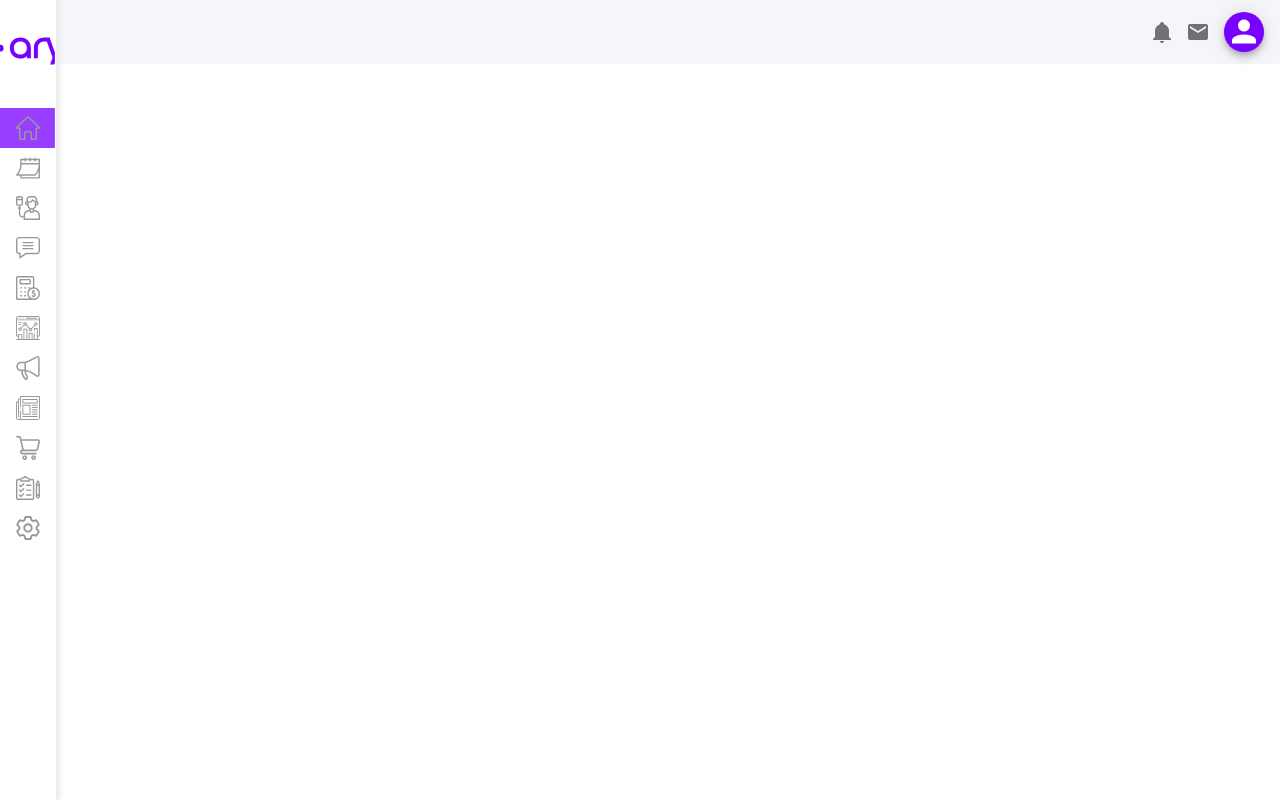
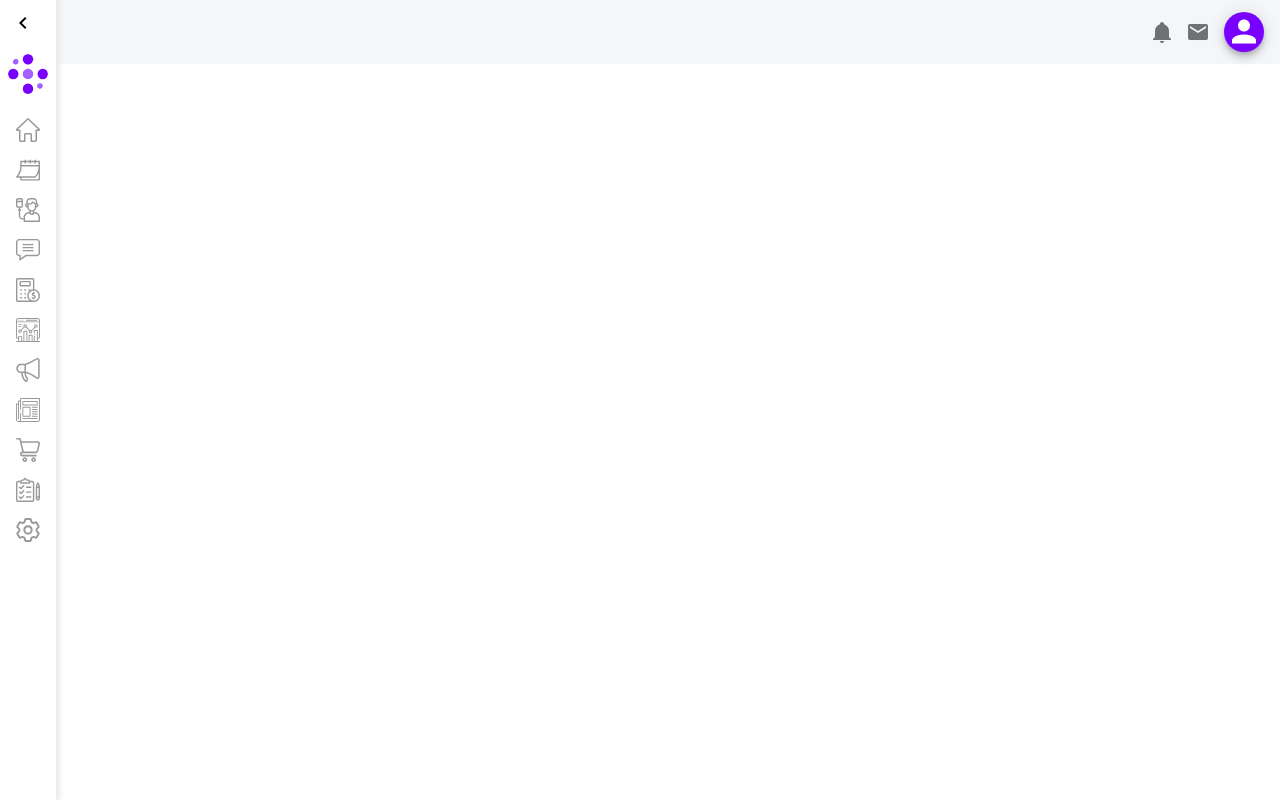
Before and after one commit to AlexGR09/Aryy_Front_medico, a Vue app: page / in a window 1280 px wide. Built offline with nearby package versions, Linux system fonts and the light colour scheme.

Commit message:
Luis Reyes
Actualización SideBar

```diff
--- a/src/components/SideBar.vue
+++ b/src/components/SideBar.vue
@@ -1,13 +1,24 @@
 <template>
-        <v-navigation-drawer permanent app dark color="#fff" :mini-variant.sync="mini">
-            <div class="logotipo">
-                <v-img :src="require('@/assets/logos/ICONS_SPA_ISOLOGO.svg')" max-width="100"></v-img>
+    <v-navigation-drawer app color="#ffffff" dark v-model="drawer" :mini-variant.sync="mini" permanent>
+        <div class="btn-icon">
+            <v-btn icon @click.stop="mini = !mini">
+                <v-icon color="#000">mdi-chevron-left</v-icon>
+            </v-btn>
         </div>
+        <v-list-item class="px-2">
+            <v-list-item-avatar>
+                <v-img :src="require('@/assets/logos/ICONS_SPA_ISOTIPO.svg')" max-width="100"></v-img>
+            </v-list-item-avatar>
+            <v-list-item-title>
+                <v-img :src="require('@/assets/logos/ICONS_SPA_LOGOTIPO.svg')" max-width="100"></v-img>
+            </v-list-item-title>
+        </v-list-item>
         <v-list dense>
             <v-list-item-group v-model="selectedItem" color="white" active-class="bg-active">
-                    <v-list-item class="px-2" v-for="(item, i) in items" :key="i" v-slot="{ active }">
-                        <v-list-item-icon class="ml-2" style="width: 20px;">
-                            <v-img :src="item.url"></v-img>
+                <v-list-item class="px-2 btn-icons-list" v-for="(item, i) in items" :key="i" v-slot="{ active }" route
+                    :to="item.route" style="  text-decoration: none;">
+                    <v-list-item-icon class="ml-2 " style="width: 20px;">
+                        <v-img :class="active ? '' : 'white--src'" active-class="bg-active" :src="item.url"></v-img>
                     </v-list-item-icon>
                     <v-list-item-content>
                         <v-list-item-title class="text-h7" v-text="item.title"
@@ -20,8 +31,9 @@
 </template>
 <script>
 export default {
-    data: () => ({
-        selectedItem: 0,
+    data() {
+        return {
+            drawer: true,
             items: [
                 { url: require("@/assets/iconos/icon_inicio.svg"), title: 'Inicio', route: '/calendar', },
                 { url: require("@/assets/iconos/icon_calendario.svg"), title: 'Calendario', route: '/patients' },
@@ -36,7 +48,8 @@ export default {
                 { url: require("@/assets/iconos/icon_ajuste.svg"), title: 'Ajustes', route: '/edicion-de-perfil' },
             ],
             mini: true,
-    })
+        }
+    },
 }
 </script>
 
@@ -56,20 +69,31 @@ export default {
     justify-content: center;
 }
 
-
-.v-list-item:hover {
-    background-color: #7900ff;
-    color: white;
-}
-
-
 .bg-active {
     background-color: #7900ff;
     color: white !important;
 }
 
-.v-img:hover {
-    color: white !important;
 
+.btn-icons-list:hover {
+    background-color: #7900ff;
+    color: white;
+    text-decoration: none;
+}
+
+.btn-icon {
+
+
+    z-index: 30;
+    /*El z-index es mayor al de la caja azul por lo que se muestra primero que la caja roja*/
+    /*   left:100px;
+  top:100px; */
+
+    top: 330px;
+    left: 30px;
+    border-radius: 2px;
+
+
+padding: 5px;
 }
 </style>
```
Also changed, not shown: src/components/SystemBar.vue (line endings or trailing spaces). Lines whose indentation alone changed are shown as unchanged.
